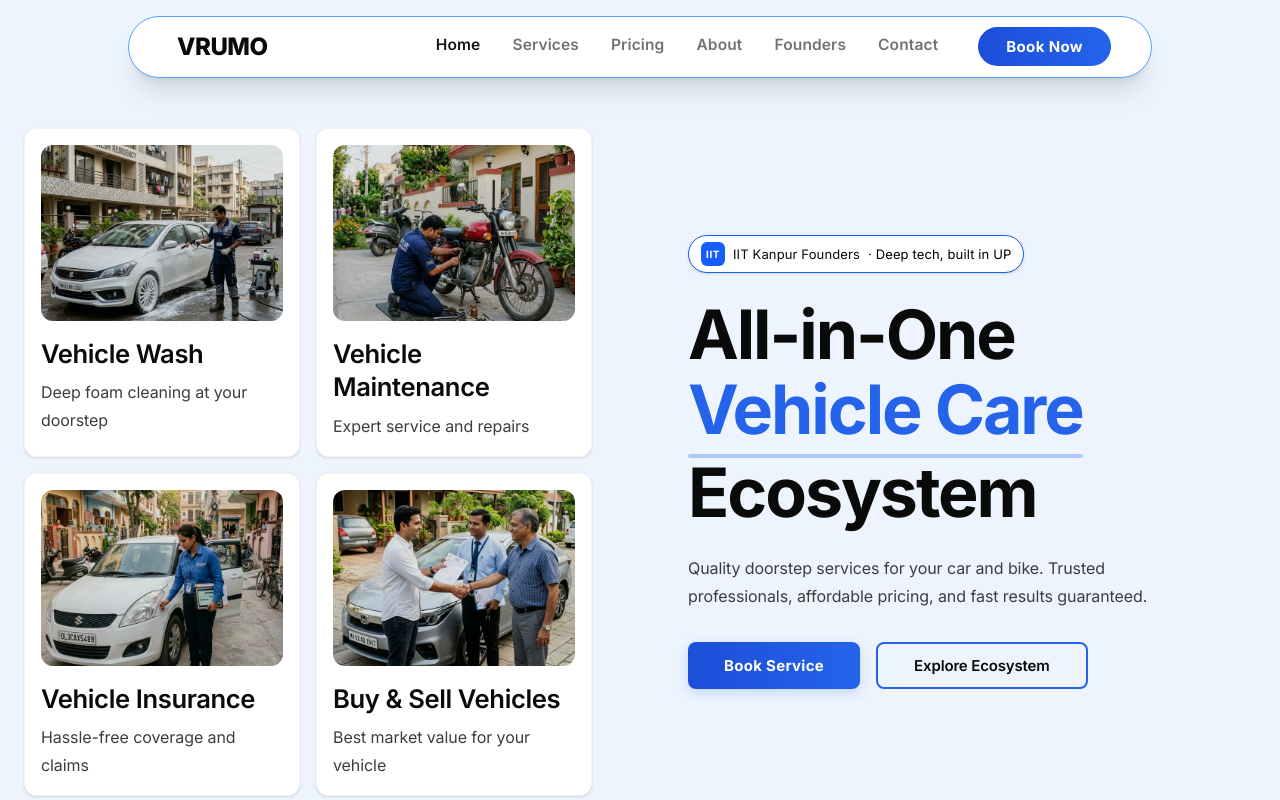
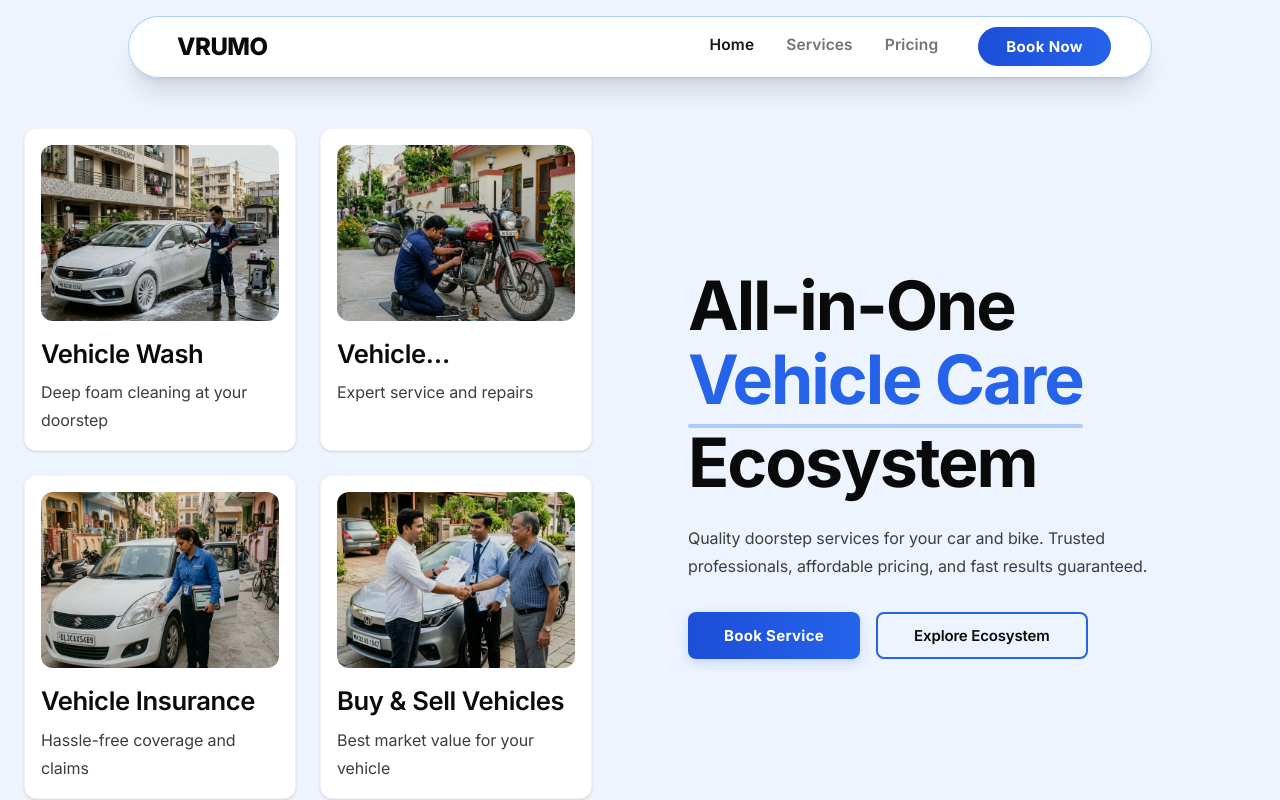
Before and after one commit to harshitduttshukla/Vrumo_Website, a React (Vite) app: page / in a window 1280 px wide. Shown: the top 800 px of the page. Built offline with nearby package versions, Linux system fonts and the light colour scheme.

Commit message:
fix the mobile view

```diff
--- a/src/components/Footer.jsx
+++ b/src/components/Footer.jsx
@@ -41,10 +41,9 @@ const Footer = () => {
         {
             title: 'COMPANY',
             links: [
-                { name: 'About Vrumo', path: '/about' },
-                { name: 'Meet Founders', path: '/founders' },
-                { name: 'Sustainability', path: '/about' },
-                { name: 'Careers', path: '#' },
+                { name: 'About', path: '/about' },
+                { name: 'Founders', path: '/founders' },
+                { name: 'Contact', path: '/contact' },
             ]
         }
     ];
--- a/src/components/Navbar.jsx
+++ b/src/components/Navbar.jsx
@@ -20,9 +20,6 @@ const Navbar = () => {
         { name: 'Home', path: '/' },
         { name: 'Services', path: '/services' },
         { name: 'Pricing', path: '/pricing' },
-        { name: 'About', path: '/about' },
-        { name: 'Founders', path: '/founders' },
-        { name: 'Contact', path: '/contact' },
     ];
 
     const navContainerVariants = {
@@ -72,7 +69,7 @@ const Navbar = () => {
     };
 
     return (
-        <header className="fixed top-0 left-0 right-0 z-50 flex flex-col items-center pointer-events-none pt-4">
+        <header className="fixed top-0 left-0 right-0 z-50 flex flex-col items-center pointer-events-none pt-4 px-4 sm:px-6">
             <motion.nav
                 variants={navContainerVariants}
                 initial="hidden"
@@ -80,9 +77,9 @@ const Navbar = () => {
                 className={`
                     pointer-events-auto
                     relative flex items-center justify-between
-                    w-full max-w-5xl px-5 py-3 sm:px-6 sm:py-3.5
+                    w-full max-w-5xl px-5 py-3.5 sm:px-6 sm:py-3.5
                     transition-all duration-700 ease-[0.16,1,0.3,1]
-                    bg-white md:rounded-full border border-blue-400 shadow-md md:shadow-xl mx-auto
+                    bg-white/95 backdrop-blur-md rounded-full border border-blue-400/50 shadow-[0_8px_30px_rgb(0,0,0,0.08)] md:shadow-xl mx-auto
                 `}
             >
                 {/* Left Logo */}
--- a/src/pages/About.jsx
+++ b/src/pages/About.jsx
@@ -26,13 +26,7 @@ const About = () => {
                 {/* Hero */}
                 <div className="text-center space-y-8">
                     <motion.div initial={{ opacity: 0, y: 20 }} animate={{ opacity: 1, y: 0 }} className="space-y-6">
-                        <div className="inline-flex items-center justify-center gap-2 px-3 py-1.5 rounded-full border border-gray-200 bg-white shadow-sm mb-2">
-                            <div className="flex items-center justify-center bg-[#0F172A] w-6 h-6 rounded-md">
-                                <span className="text-white text-[10px] font-bold tracking-wider">IIT</span>
-                            </div>
-                            <span className="text-[#0A0A0A] font-bold text-sm">IIT Kanpur Founders</span>
-                            <span className="text-silver text-sm">&middot; Deep tech, built in UP</span>
-                        </div>
+
                         <h1 className="text-6xl md:text-8xl font-bold tracking-[0.03em]">Who is Vrumo?</h1>
                         <p className="text-xl text-silver max-w-2xl mx-auto leading-relaxed font-medium">
                             An all-in-one vehicle care ecosystem designed for the modern owner. We bring trust, tech, and quality doorstep convenience to your life.
--- a/src/pages/Home.jsx
+++ b/src/pages/Home.jsx
@@ -27,8 +27,8 @@ const ServiceCardHero = ({ service, idx }) => (
         variants={itemVariants}
         className="group relative flex flex-col rounded-xl bg-white border border-gray-100 shadow-sm hover:shadow-xl hover:scale-[1.02] transition-all duration-300 overflow-hidden h-full"
     >
-        <Link to={service.link} className="block h-full p-4">
-            <div className="relative h-44 overflow-hidden rounded-xl mb-4">
+        <Link to={service.link} className="block h-full p-3 sm:p-4">
+            <div className="relative h-40 sm:h-44 overflow-hidden rounded-xl mb-3 sm:mb-4">
                 <img
                     src={service.image}
                     alt={service.title}
@@ -37,9 +37,9 @@ const ServiceCardHero = ({ service, idx }) => (
                 />
                 <div className="absolute inset-0 bg-black/10 group-hover:bg-transparent transition-all duration-300" />
             </div>
-            <div className="space-y-2">
-                <h3 className="text-[15px] font-bold text-[#0A0A0A] group-hover:text-[#2563EB] transition-colors">{service.title}</h3>
-                <p className="text-[11px] text-[#555555] line-clamp-2 leading-relaxed">{service.description}</p>
+            <div className="space-y-1.5 sm:space-y-2">
+                <h3 className="text-[14px] sm:text-[15px] font-bold text-[#0A0A0A] group-hover:text-[#2563EB] transition-colors line-clamp-1">{service.title}</h3>
+                <p className="text-[10px] sm:text-[11px] text-[#555555] line-clamp-2 leading-relaxed">{service.description}</p>
             </div>
         </Link>
     </motion.div>
@@ -88,7 +88,7 @@ const Home = () => {
                         className="grid grid-cols-1 lg:grid-cols-2 gap-12 lg:gap-24 items-center"
                     >
                         {/* LEFT: 4 Service Cards */}
-                        <div className="order-2 lg:order-1 grid grid-cols-2 gap-4">
+                        <div className="order-2 lg:order-1 grid grid-cols-1 sm:grid-cols-2 gap-4 sm:gap-6">
                             {services.map((service, idx) => (
                                 <ServiceCardHero key={idx} service={service} idx={idx} />
                             ))}
@@ -98,16 +98,7 @@ const Home = () => {
                         <div className="order-1 lg:order-2 space-y-8 relative z-10">
                             <div className="space-y-10 lg:pr-12 text-center lg:text-left">
                             <div className="space-y-6">
-                                <motion.div
-                                    variants={itemVariants}
-                                    className="inline-flex items-center justify-center lg:justify-start gap-2 px-3 py-1.5 rounded-full border border-blue-600 bg-white shadow-sm"
-                                >
-                                    <div className="flex items-center justify-center bg-blue-600 w-6 h-6 rounded-md">
-                                        <span className="text-white text-[10px] font-bold tracking-wider">IIT</span>
-                                    </div>
-                                    <span className="text-[#0A0A0A] font-bold text-sm">IIT Kanpur Founders</span>
-                                    <span className="text-black text-sm">&middot; Deep tech, built in UP</span>
-                                </motion.div>
+
                                 <motion.h1
                                     variants={itemVariants}
                                     className="text-4xl sm:text-6xl md:text-8xl font-bold tracking-[0.03em] text-[#0A0A0A]"
```
